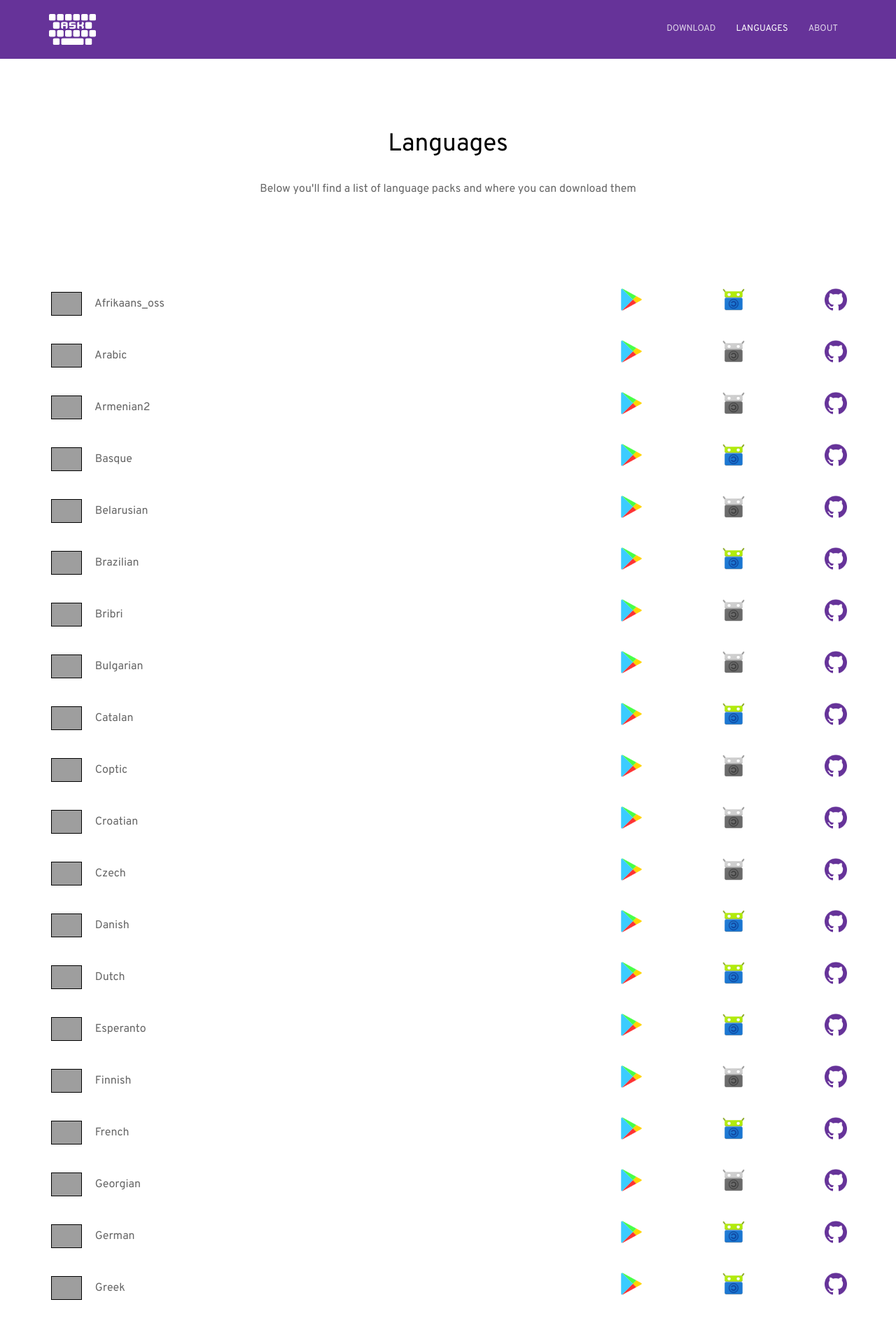
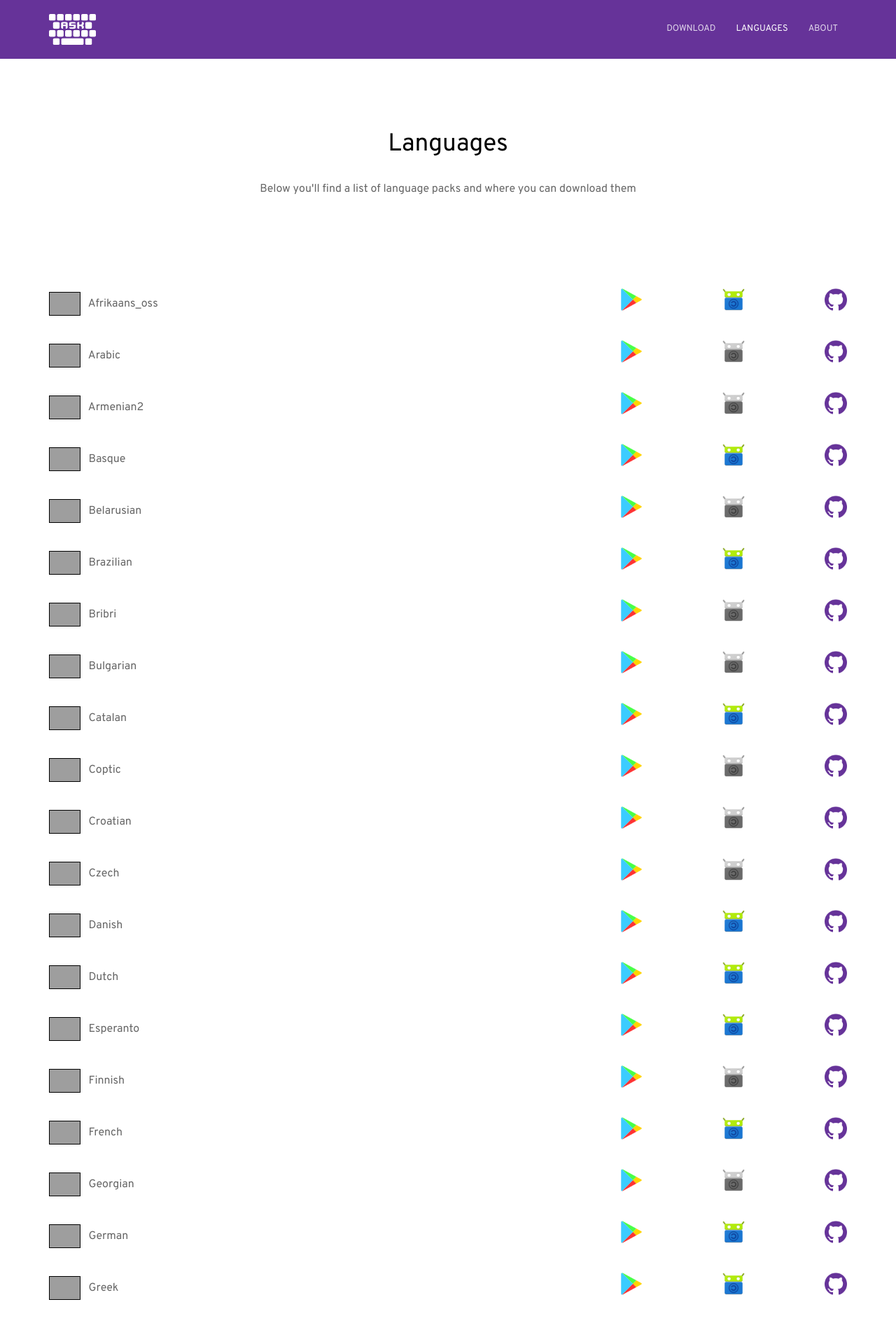
Before and after one commit to AnySoftKeyboard/AnySoftKeyboard.github.io, a Jekyll site: the page built from languages.html, in a window 1280 px wide. Shown: the top 1890 px of the page at 70% size. Built offline with Jekyll 4.4.1, drawn with Linux system fonts in a browser that asks for light colours; grey boxes are pictures that could not be loaded.

Commit message:
ensure flag does not overlow into the text

```diff
--- a/css/screen.scss
+++ b/css/screen.scss
@@ -14,13 +14,12 @@
 @import "footer";
 
 .flag-container {
-  display: inline-block;
-  width: 50px; /* Adjust as needed */
-  text-align: center;
-  margin-right: 12px;
+  margin-right: 8px;
 }
 
 .language-flag {
+  height: 32px;
+  width: auto;
+  vertical-align: middle;
   border: 1px solid black;
-  vertical-align: middle;
 }
--- a/languages.html
+++ b/languages.html
@@ -6,7 +6,7 @@
 <section>
 	{% for language in site.data.languages.languages %}
 	<div>
-	<p class="languages-list"><span class="flag-container"><img src="{{ language.icon }}" alt="{{ language.name }} flag" class="language-flag" style="height: 32px; width: auto; vertical-align: middle;"></span> {{ language.name }}
+	<p class="languages-list"><span class="flag-container"><img src="{{ language.icon }}" alt="{{ language.name }} flag" class="language-flag"></span> {{ language.name }}
 
 	{% if language.github == nil or language.github == "" %}
 	<img class="no-link-found not-full-icon" src="/images/github.png" width="32px" height="32px"/></a>
```
